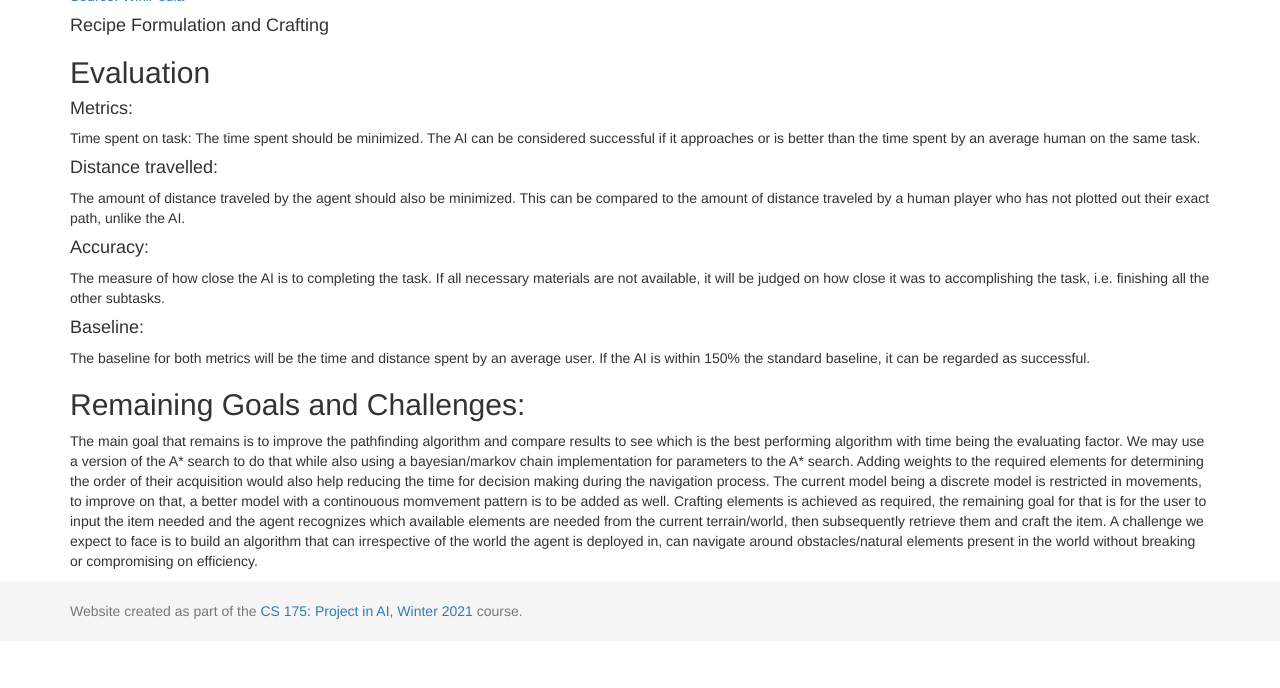
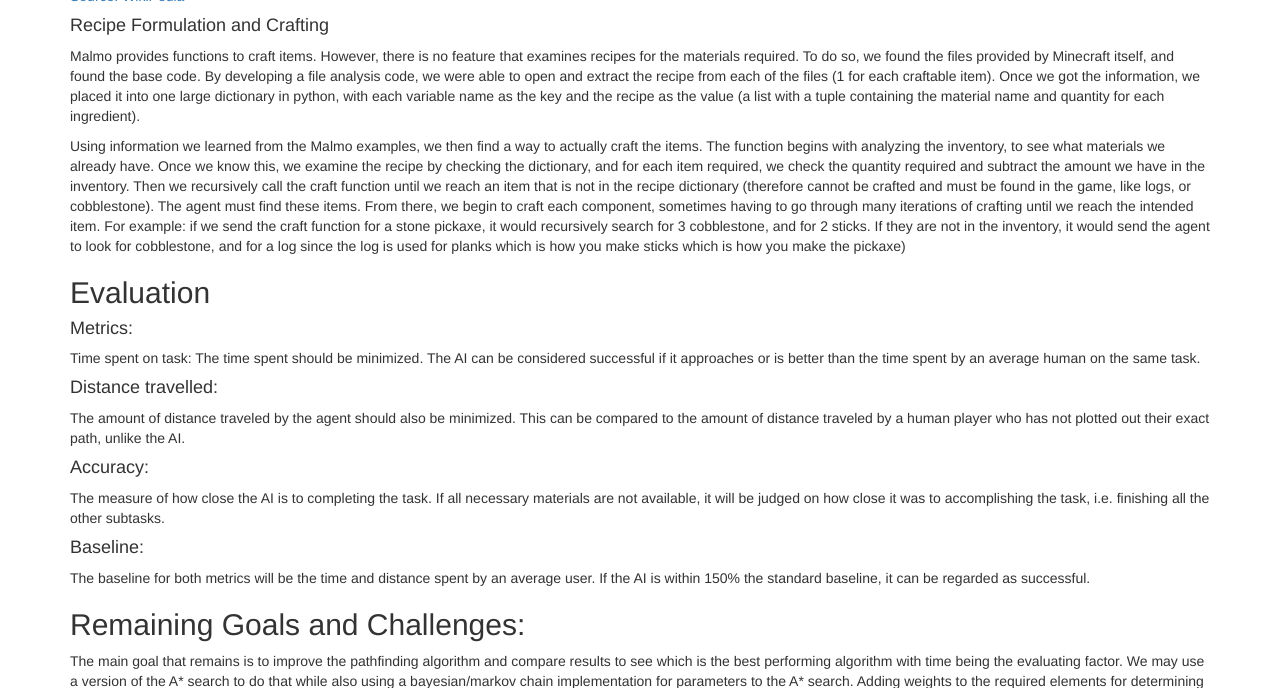
Before and after one commit to dheyay/mAIncrafters, a Jekyll site: the page built from docs/status.md, in a window 1280 px wide and 900 px high, scrolled down 1623 px, cut to the strip 212-900 px from the top of the window. Built offline with Jekyll 4.4.1, drawn with Linux system fonts in a browser that asks for light colours; before the commit the page ends 2476 px from its top, so only the background shows below that.

Commit message:
Update status.md

```diff
--- a/docs/status.md
+++ b/docs/status.md
@@ -47,7 +47,9 @@ In the gif below, there is a visualization of Dijkstra's algorithm being used to
 
 
 #### Recipe Formulation and Crafting
+Malmo provides functions to craft items. However, there is no feature that examines recipes for the materials required. To do so, we found the files provided by Minecraft itself, and found the base code. By developing a file analysis code, we were able to open and extract the recipe from each of the files (1 for each craftable item). Once we got the information, we placed it into one large dictionary in python, with each variable name as the key and the recipe as the value (a list with a tuple containing the material name and quantity for each ingredient).
 
+Using information we learned from the Malmo examples, we then find a way to actually craft the items. The function begins with analyzing the inventory, to see what materials we already have. Once we know this, we examine the recipe by checking the dictionary, and for each item required, we check the quantity required and subtract the amount we have in the inventory. Then we recursively call the craft function until we reach an item that is not in the recipe dictionary (therefore cannot be crafted and must be found in the game, like logs, or cobblestone). The agent must find these items. From there, we begin to craft each component, sometimes having to go through many iterations of crafting until we reach the intended item. For example: if we send the craft function for a stone pickaxe, it would recursively search for 3 cobblestone, and for 2 sticks. If they are not in the inventory, it would send the agent to look for cobblestone, and for a log since the log is used for planks which is how you make sticks which is how you make the pickaxe)
 
 ## Evaluation
 #### Metrics:
```
